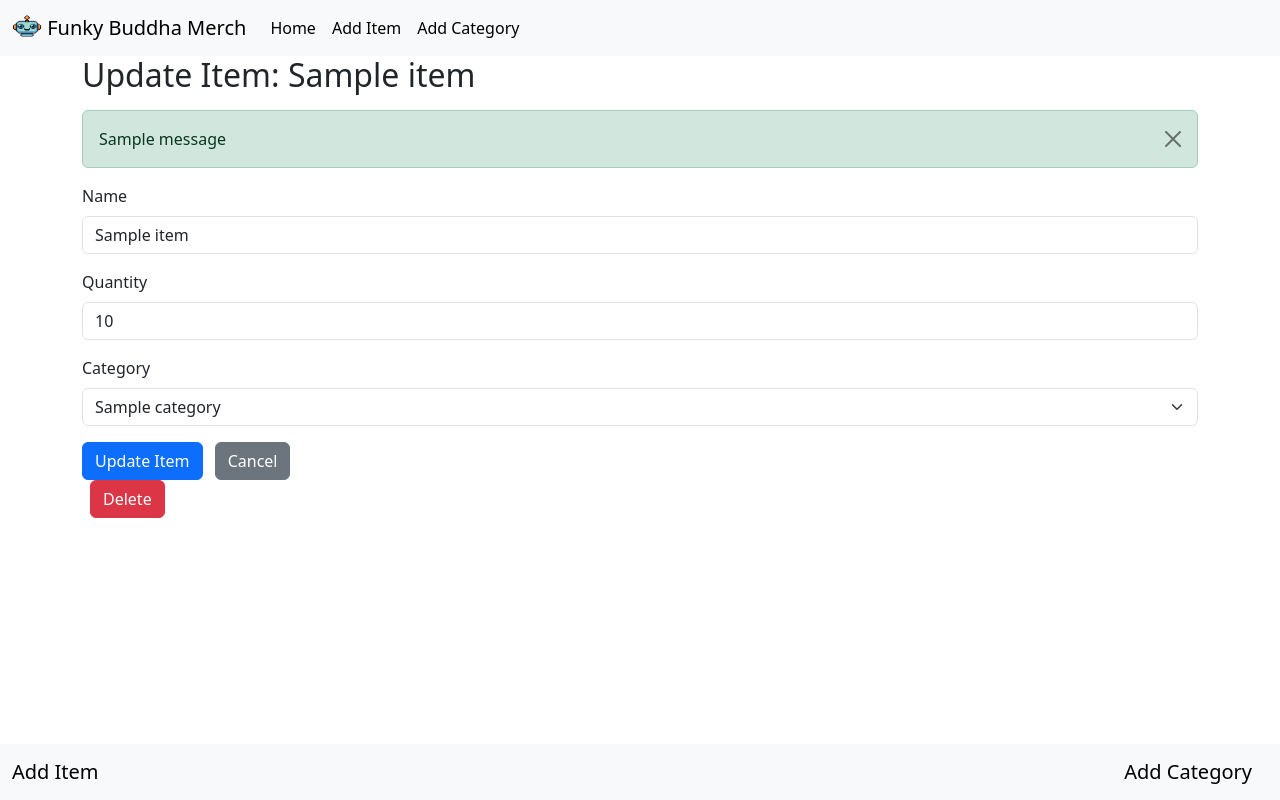
After one commit to Nic0cava/FB_Merch, a Flask app: page /updateitem/1 in a window 1280 px wide. The commit adds this page. Run offline with Flask 3, Linux system fonts and the light colour scheme; tables that the repository leaves empty hold one stand-in row (values such as "Sample post"); one stand-in notice (Sample message) is shown.

Commit message:
added item forms and views, creating basic CRUD functionality for items

```diff
--- a/merch/__init__.py
+++ b/merch/__init__.py
@@ -34,6 +34,8 @@ Migrate(app, db)
 from merch.core.views import core
 from merch.error_pages.handlers import error_pages
 from merch.categories.views import category
+from merch.items.views import items
+app.register_blueprint(items)
 app.register_blueprint(category)
 app.register_blueprint(core)
 app.register_blueprint(error_pages)
--- a/merch/items/forms.py
+++ b/merch/items/forms.py
@@ -0,0 +1,23 @@
+# items/forms.py
+from flask_wtf import FlaskForm
+from wtforms import StringField, IntegerField, SubmitField, SelectField
+from wtforms.validators import DataRequired, NumberRange
+
+# Add Item Form
+class AddItemForm(FlaskForm):
+    name = StringField('Item Name', validators=[DataRequired()])
+    # Ensures quantity can't be negative
+    quantity = IntegerField('Quantity', validators=[DataRequired(), NumberRange(min=0)])
+    category_id = SelectField("Category",coerce=int,)
+    submit = SubmitField('Submit')
+
+# Update Item Form
+class UpdateItemForm(FlaskForm):
+    name = StringField("Name", validators=[DataRequired()])
+    quantity = IntegerField("Quantity", validators=[DataRequired(), NumberRange(min=0)])
+    category_id = SelectField("Category", coerce=int, validators=[DataRequired()])
+    submit = SubmitField("Update Item")
+
+# Delete Item Form
+class DeleteItemForm(FlaskForm):
+    submit = SubmitField("Delete")
--- a/merch/items/views.py
+++ b/merch/items/views.py
@@ -0,0 +1,77 @@
+# items/views.py
+from flask import render_template, url_for, flash, request, redirect, Blueprint
+from merch import db
+from merch.models import Item, Category
+from merch.items.forms import AddItemForm, UpdateItemForm, DeleteItemForm
+
+items = Blueprint('items', __name__)
+
+
+# Add Item
+@items.route('/additem', methods=['GET','POST'])
+def add_item():
+    form = AddItemForm()
+
+    # populate category choices each request
+    categories = Category.query.order_by(Category.name).all()
+    form.category_id.choices = [(c.id, c.name) for c in categories]
+
+
+    if form.validate_on_submit():
+        item = Item(
+            name=form.name.data,
+            quantity=form.quantity.data,
+            category_id=form.category_id.data
+        )
+        db.session.add(item)
+        db.session.commit()
+        flash('Item added', 'success')
+        return redirect(url_for('core.index'))
+
+    # if POST and validation failed, flash first error (optional)
+    if request.method == 'POST' and form.errors:
+        # flash first field error
+        field, errs = next(iter(form.errors.items()))
+        flash(errs[0], 'danger')
+
+    return render_template('add_item.html', form=form)
+
+# Update Item
+@items.route('/updateitem/<int:item_id>', methods=['GET', 'POST'])
+def update_item(item_id):
+    item = Item.query.get_or_404(item_id)
+    form = UpdateItemForm()
+    delete_form = DeleteItemForm()
+
+    # populate category choices each request
+    categories = Category.query.order_by(Category.name).all()
+    form.category_id.choices = [(c.id, c.name) for c in categories]
+
+    # Handle delete request first (button named "delete" in template)
+    if request.method == 'POST' and 'delete' in request.form:
+        db.session.delete(item)
+        db.session.commit()
+        flash('Item deleted', 'success')
+        return redirect(url_for('core.index'))
+
+    # Normal Update Flow
+    if form.validate_on_submit():
+        item.name = form.name.data
+        item.quantity = form.quantity.data
+        item.category_id = form.category_id.data
+        db.session.commit()
+        flash('Item updated', 'success')
+        return redirect(url_for('core.index'))
+
+    # on GET pre-fill the form
+    if request.method == 'GET':
+        form.name.data = item.name
+        form.quantity.data = item.quantity
+        form.category_id.data = item.category_id
+
+    # flash validation errors after POST
+    if request.method == 'POST' and form.errors:
+        field, errs = next(iter(form.errors.items()))
+        flash(errs[0], 'danger')
+
+    return render_template('update_item.html', form=form, item=item, delete_form=delete_form)
--- a/merch/templates/base.html
+++ b/merch/templates/base.html
@@ -28,7 +28,7 @@
         </li>
         {% endif %}
         <li class="nav-item">
-          <a class="nav-link active" href="#">Add Item</a>
+          <a class="nav-link active" href="{{url_for('items.add_item')}}">Add Item</a>
         </li>
         <li class="nav-item">
           <a class="nav-link active" href="{{url_for('category.add_category')}}">Add Category</a>
@@ -43,7 +43,7 @@
 
     <nav class="navbar fixed-bottom bg-body-tertiary">
     <div class="container-fluid">
-        <a class="navbar-brand" href="#">Add Item</a>
+        <a class="navbar-brand" href="{{url_for('items.add_item')}}">Add Item</a>
         <a class="navbar-brand" href="{{url_for('category.add_category')}}">Add Category</a>
     </div>
     </nav>
--- a/merch/templates/index.html
+++ b/merch/templates/index.html
@@ -19,6 +19,9 @@
     <ul>
     {% for item in category.sorted_items %}
       <li>{{ item.name }} — {{ item.quantity }} — {{ item.date }}</li>
+      <a class="btn btn-sm btn-outline-secondary ms-2" href="{{ url_for('items.update_item', item_id=item.id) }}">
+        Edit
+      </a>
     {% endfor %}
     </ul>
     {% endfor %}
--- /dev/null
+++ b/merch/templates/update_item.html
@@ -0,0 +1,54 @@
+{% extends "base.html" %}
+{% block content %}
+<div class="container">
+  <h2 class="mb-3">Update Item: {{ item.name }}</h2>
+
+  {% with messages = get_flashed_messages(with_categories=true) %}
+    {% if messages %}
+      {% for category, message in messages %}
+        <div class="alert alert-{{ category }} alert-dismissible fade show" role="alert">
+          {{ message }}
+          <button type="button" class="btn-close" data-bs-dismiss="alert" aria-label="Close"></button>
+        </div>
+      {% endfor %}
+    {% endif %}
+  {% endwith %}
+
+  <form method="POST">
+    {{ form.hidden_tag() }}
+
+    <div class="mb-3">
+      {{ form.name.label(class="form-label") }}
+      {{ form.name(class="form-control") }}
+      {% if form.name.errors %}
+        <div class="text-danger small">{{ form.name.errors[0] }}</div>
+      {% endif %}
+    </div>
+
+    <div class="mb-3">
+      {{ form.quantity.label(class="form-label") }}
+      {{ form.quantity(class="form-control") }}
+      {% if form.quantity.errors %}
+        <div class="text-danger small">{{ form.quantity.errors[0] }}</div>
+      {% endif %}
+    </div>
+
+    <div class="mb-3">
+      {{ form.category_id.label(class="form-label") }}
+      {{ form.category_id(class="form-select") }}
+      {% if form.category_id.errors %}
+        <div class="text-danger small">{{ form.category_id.errors[0] }}</div>
+      {% endif %}
+    </div>
+
+    {{ form.submit(class="btn btn-primary") }}
+    <a href="{{ url_for('core.index') }}" class="btn btn-secondary ms-2">Cancel</a>
+  </form>
+
+   <!-- Delete form: posts to same URL; button named "delete" -->
+  <form method="POST" onsubmit="return confirm('Delete this item?');" class="d-inline ms-2">
+    {{ delete_form.hidden_tag() }}
+    <button type="submit" name="delete" class="btn btn-danger">Delete</button>
+  </form>
+</div>
+{% endblock %}
```
Also changed, not shown: merch/models.py (+0 -7 lines), merch/templates/add_item.html (added, +22 -0 lines).
